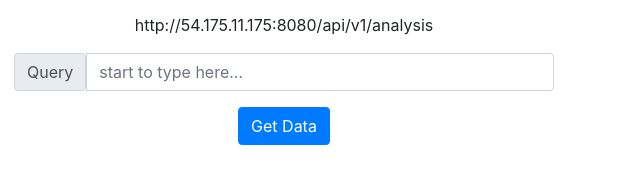
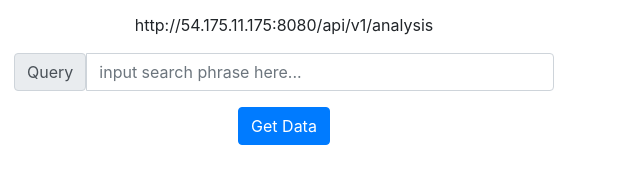
Before and after one commit to fnick851/tableau-WDC-prototype, a website: page lingo4g_api.html in a window 1280 px wide. Shown: the part 161-344 px from the top of the page, 356-996 px from the left. Drawn offline with nearby package versions, Linux system fonts and the light colour scheme; a script that the page names is missing.

Commit message:
Update input default text

```diff
--- a/lingo4g_api.html
+++ b/lingo4g_api.html
@@ -39,7 +39,7 @@
                             id="search_query"
                             type="text"
                             class="form-control"
-                            placeholder="start to type here..."
+                            placeholder="input search phrase here..."
                             aria-label="query"
                             aria-describedby="query"
                         />
```
